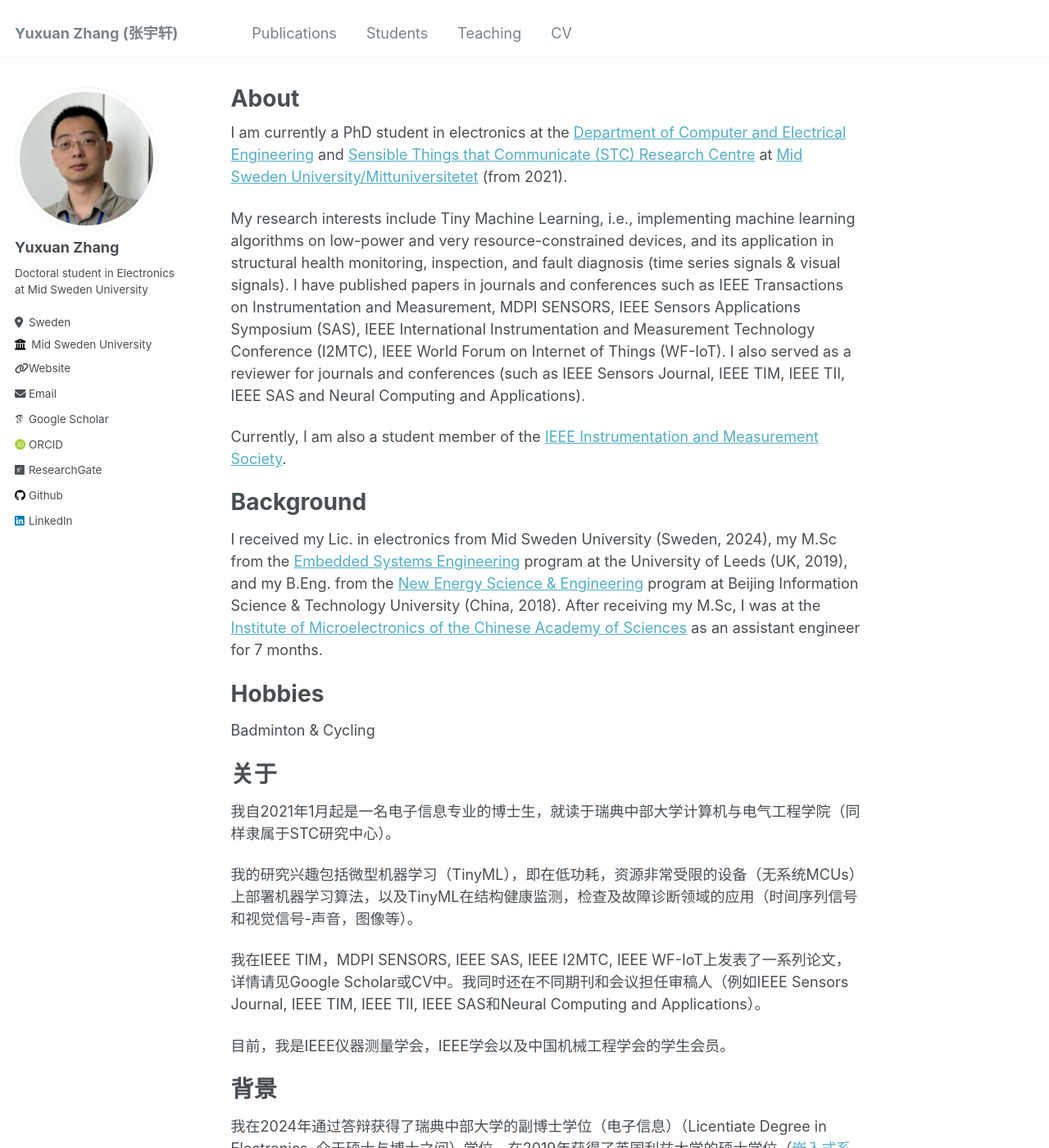
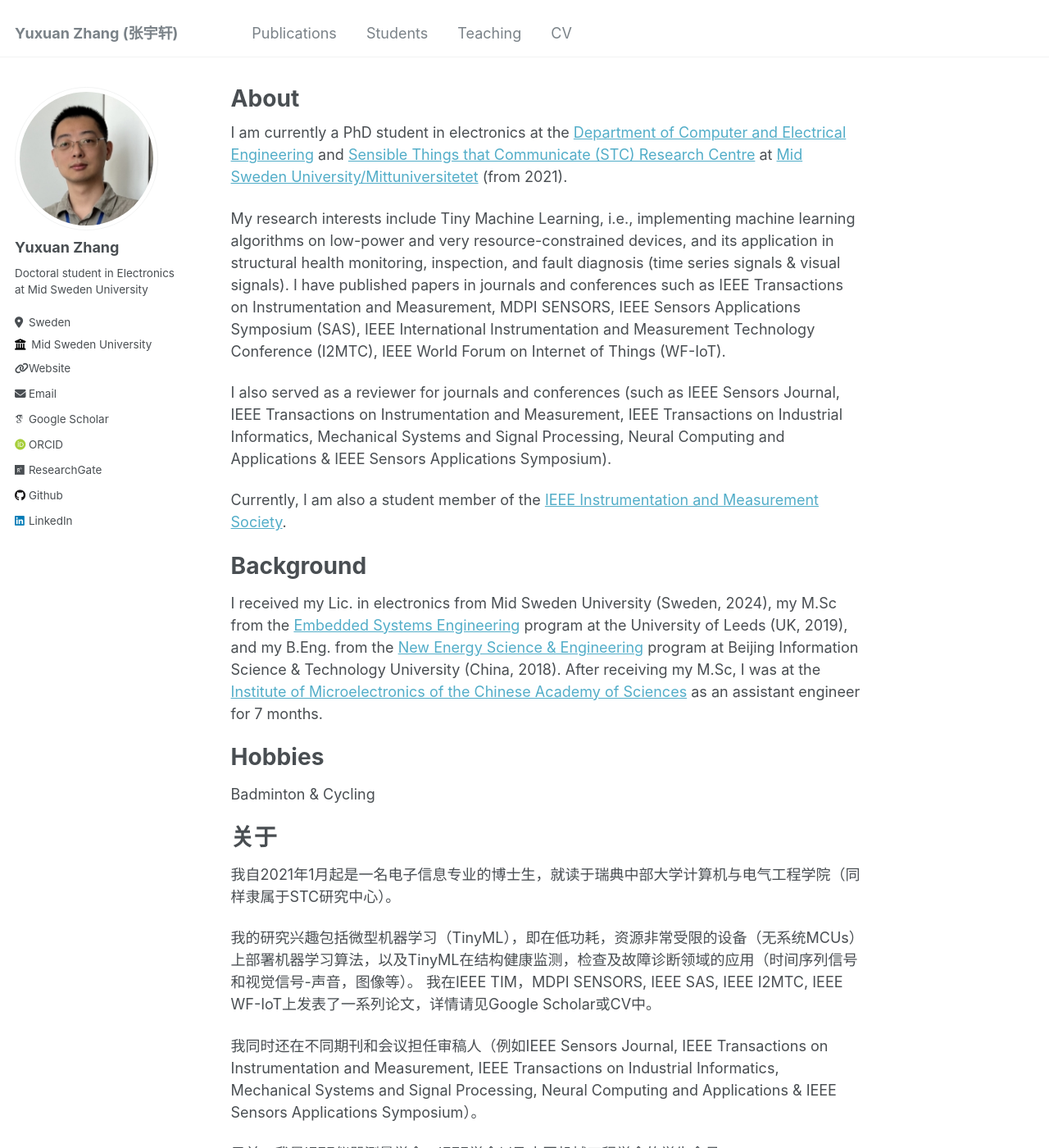
Before and after one commit to YuxuanZhang-96/YuxuanZhang-96.github.io, a Jekyll site: the page built from _pages/about.md, in a window 1280 px wide and 1400 px high. Shown: the whole window at 82% size. Built offline with Jekyll 4.4.1, drawn with Linux system fonts in a browser that asks for light colours; some web fonts are replaced.

Commit message:
Update about.md

```diff
--- a/_pages/about.md
+++ b/_pages/about.md
@@ -9,7 +9,9 @@ redirect_from:
 I am currently a PhD student in electronics at the
 [Department of Computer and Electrical Engineering](https://www.miun.se/en/meet-mid-sweden-university/Organisation/departments/det/) and [Sensible Things that Communicate (STC) Research Centre](https://www.miun.se/en/Research/research-centers/stc/) at [Mid Sweden University/Mittuniversitetet](https://www.miun.se/en/) (from 2021).
 
-My research interests include Tiny Machine Learning, i.e., implementing machine learning algorithms on low-power and very resource-constrained devices, and its application in structural health monitoring, inspection, and fault diagnosis (time series signals & visual signals).  I have published papers in journals and conferences such as IEEE Transactions on Instrumentation and Measurement, MDPI SENSORS, IEEE Sensors Applications Symposium (SAS), IEEE International Instrumentation and Measurement Technology Conference (I2MTC), IEEE World Forum on Internet of Things (WF-IoT). I also served as a reviewer for journals and conferences (such as IEEE Sensors Journal, IEEE TIM, IEEE TII, IEEE SAS and Neural Computing and Applications).
+My research interests include Tiny Machine Learning, i.e., implementing machine learning algorithms on low-power and very resource-constrained devices, and its application in structural health monitoring, inspection, and fault diagnosis (time series signals & visual signals).  I have published papers in journals and conferences such as IEEE Transactions on Instrumentation and Measurement, MDPI SENSORS, IEEE Sensors Applications Symposium (SAS), IEEE International Instrumentation and Measurement Technology Conference (I2MTC), IEEE World Forum on Internet of Things (WF-IoT).
+
+I also served as a reviewer for journals and conferences (such as IEEE Sensors Journal, IEEE Transactions on Instrumentation and Measurement, IEEE Transactions on Industrial Informatics, Mechanical Systems and Signal Processing, Neural Computing and Applications & IEEE Sensors Applications Symposium).
 
 Currently, I am also a student member of the [IEEE Instrumentation and Measurement Society](https://ieee-ims.org/).
 
@@ -27,8 +29,9 @@ Badminton & Cycling
 我自2021年1月起是一名电子信息专业的博士生，就读于瑞典中部大学计算机与电气工程学院（同样隶属于STC研究中心）。
 
 我的研究兴趣包括微型机器学习（TinyML），即在低功耗，资源非常受限的设备（无系统MCUs）上部署机器学习算法，以及TinyML在结构健康监测，检查及故障诊断领域的应用（时间序列信号和视觉信号-声音，图像等）。
+我在IEEE TIM，MDPI SENSORS, IEEE SAS, IEEE I2MTC, IEEE WF-IoT上发表了一系列论文，详情请见Google Scholar或CV中。
 
-我在IEEE TIM，MDPI SENSORS, IEEE SAS, IEEE I2MTC, IEEE WF-IoT上发表了一系列论文，详情请见Google Scholar或CV中。我同时还在不同期刊和会议担任审稿人（例如IEEE Sensors Journal, IEEE TIM, IEEE TII, IEEE SAS和Neural Computing and Applications）。
+我同时还在不同期刊和会议担任审稿人（例如IEEE Sensors Journal, IEEE Transactions on Instrumentation and Measurement, IEEE Transactions on Industrial Informatics, Mechanical Systems and Signal Processing, Neural Computing and Applications & IEEE Sensors Applications Symposium）。
 
 目前，我是IEEE仪器测量学会，IEEE学会以及中国机械工程学会的学生会员。
 
```
